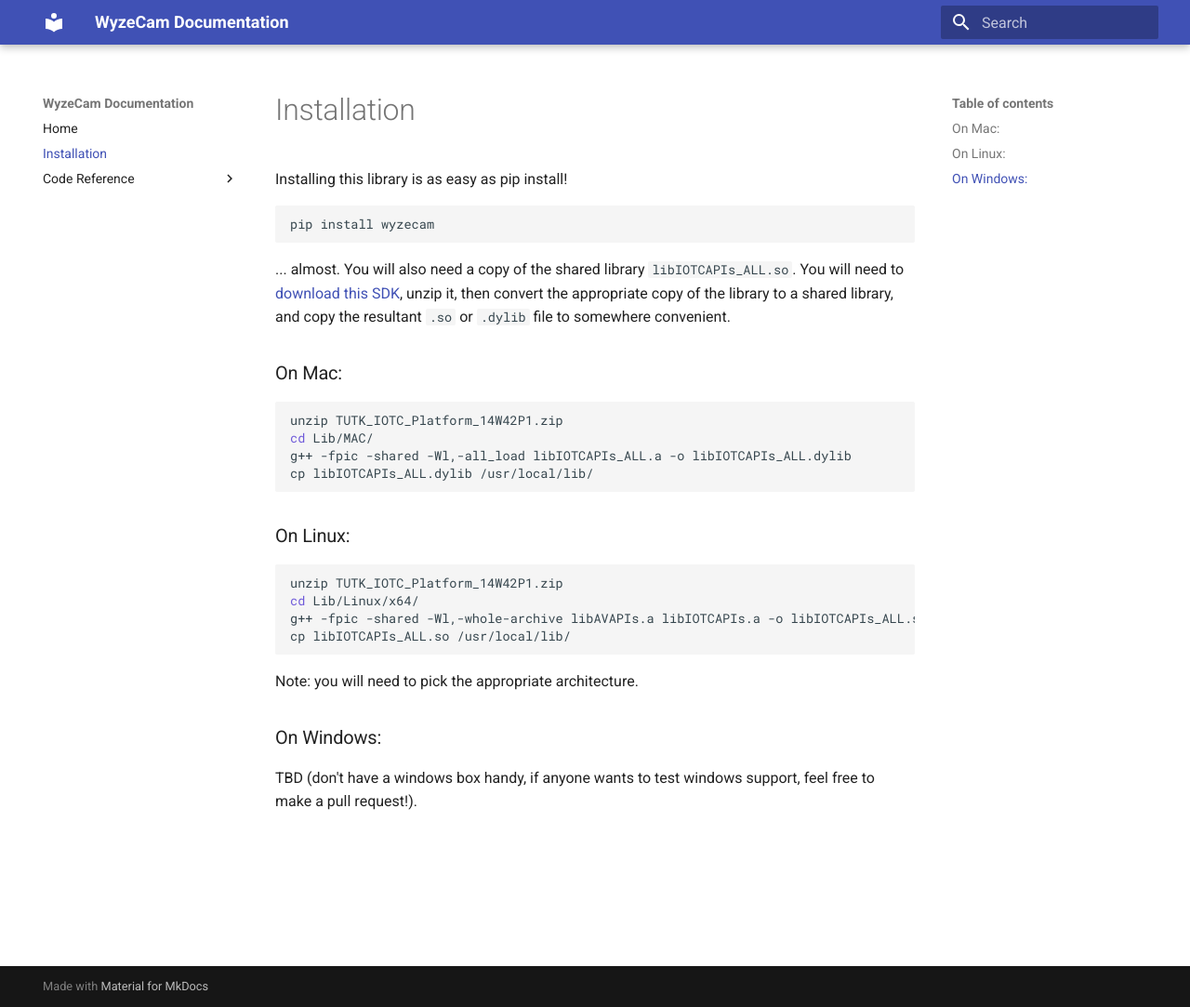
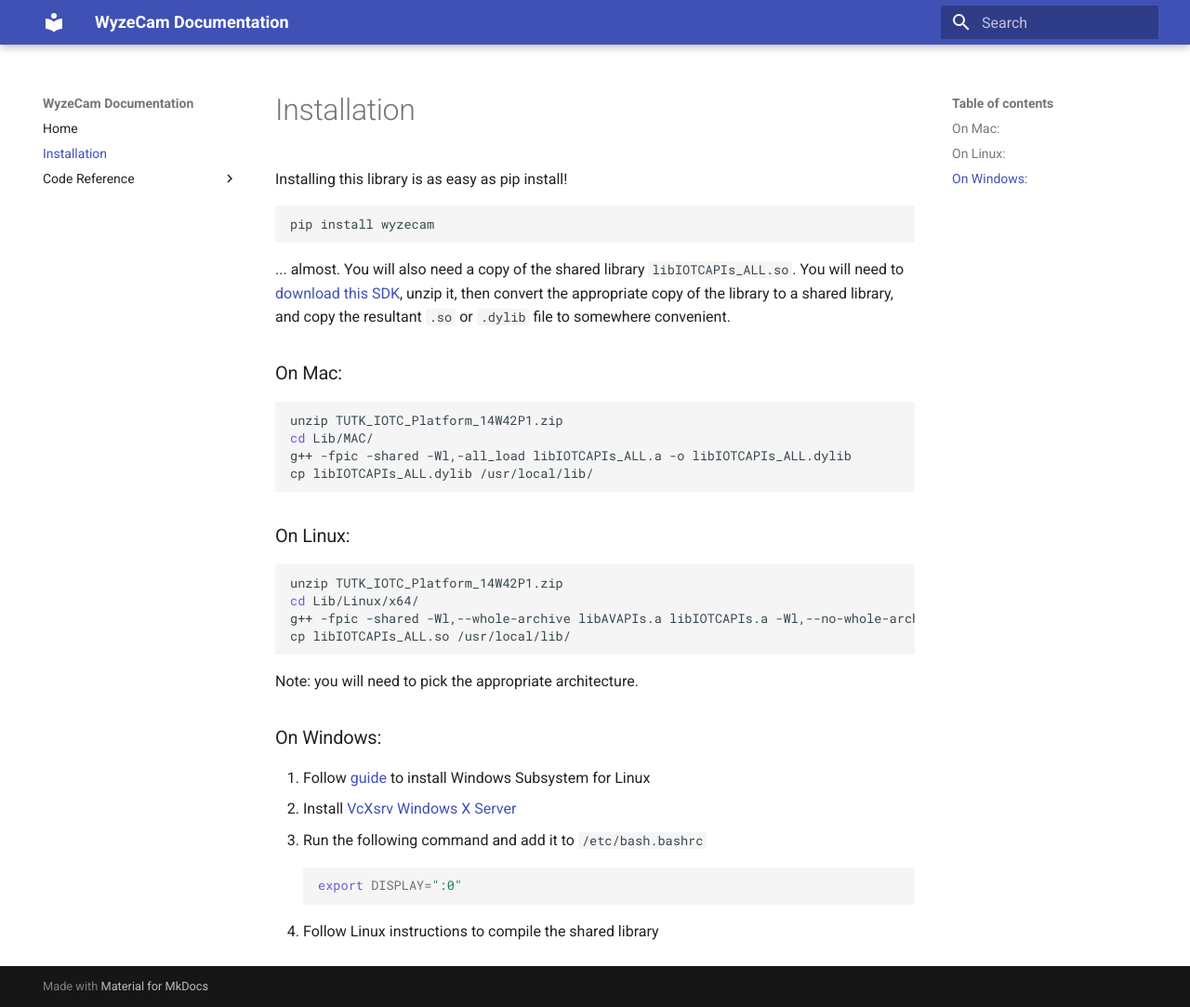
Before and after one commit to kroo/wyzecam, an MkDocs documentation site: the page built from docs/installation.md, in a window 1280 px wide and 1083 px high. Shown: the whole window at 93% size. Built offline with MkDocs 1.6.1 and Material for MkDocs 9.7.7, drawn with Linux system fonts in a browser that asks for light colours.

Commit message:
add windows wsl instructions

````diff
--- a/docs/installation.md
+++ b/docs/installation.md
@@ -25,7 +25,7 @@
 ```bash
 unzip TUTK_IOTC_Platform_14W42P1.zip
 cd Lib/Linux/x64/
-g++ -fpic -shared -Wl,-whole-archive libAVAPIs.a libIOTCAPIs.a -o libIOTCAPIs_ALL.so
+g++ -fpic -shared -Wl,--whole-archive libAVAPIs.a libIOTCAPIs.a -Wl,--no-whole-archive -o libIOTCAPIs_ALL.so
 cp libIOTCAPIs_ALL.so /usr/local/lib/
 ```
 
@@ -33,4 +33,10 @@
 
 ### On Windows:
 
-TBD (don't have a windows box handy, if anyone wants to test windows support, feel free to make a pull request!).
+1. Follow [guide](https://docs.microsoft.com/en-us/windows/wsl/install-win10) to install Windows Subsystem for Linux
+2. Install [VcXsrv Windows X Server](https://sourceforge.net/projects/vcxsrv/)
+3. Run the following command and add it to `/etc/bash.bashrc`
+```bash
+export DISPLAY=":0"
+```
+4. Follow Linux instructions to compile the shared library
````
Also changed, not shown: README.md (+10 -0 lines).
